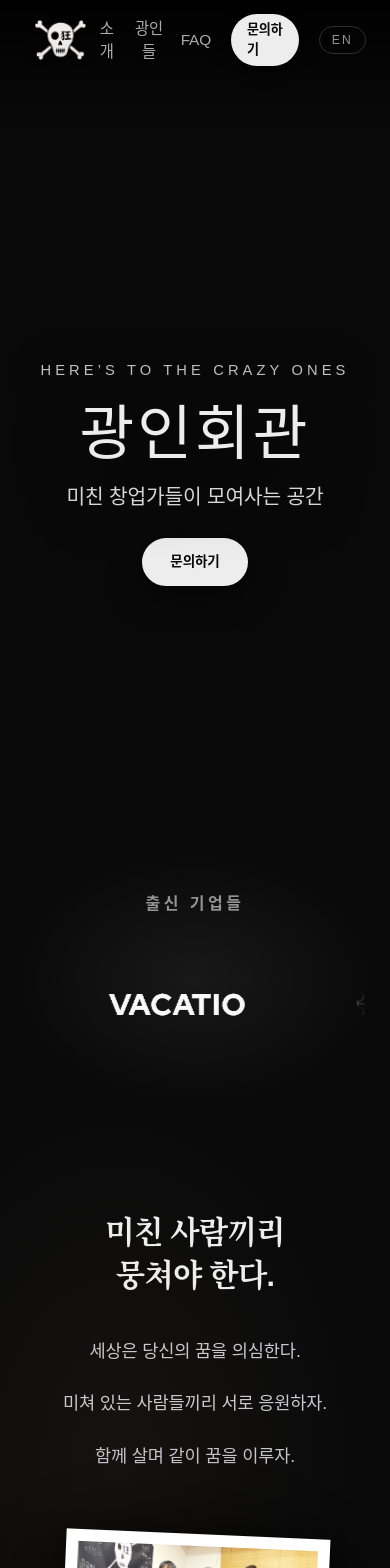
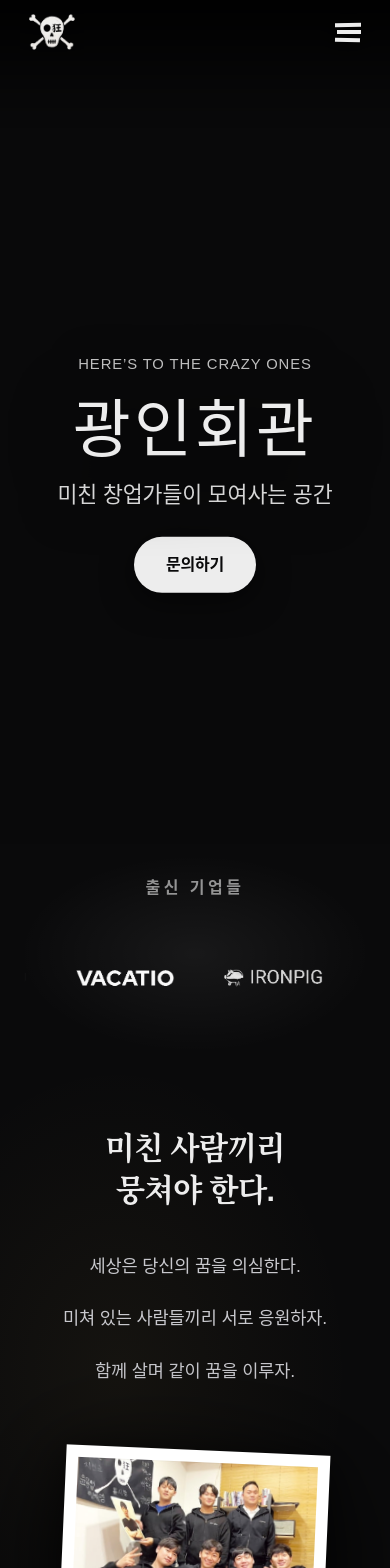
Before and after one commit to sonjaekyoung/crazyones, a Next.js app: page / in a window 390 px wide. Shown: the top 1568 px of the page. Built offline with nearby package versions, Linux system fonts and the light colour scheme; a web font is replaced by a local one.

Commit message:
optimize for mobile

```diff
--- a/src/app/globals.css
+++ b/src/app/globals.css
@@ -133,8 +133,8 @@ figcaption:hover, label:hover, em:hover, strong:hover, q:hover, code:hover {
   display: flex;
   flex: 0 0 auto;
   align-items: center;
-  gap: clamp(2.5rem, 6vw, 5rem);
-  padding-right: clamp(2.5rem, 6vw, 5rem);
+  gap: clamp(1.75rem, 5vw, 5rem);
+  padding-right: clamp(1.75rem, 5vw, 5rem);
 }
 
 .brothers-marquee-item {
@@ -198,15 +198,15 @@ figcaption:hover, label:hover, em:hover, strong:hover, q:hover, code:hover {
 .brothers-marquee-set {
   min-width: max-content;
   flex-shrink: 0;
-  gap: clamp(5rem, 10vw, 8rem);
-  padding-right: clamp(5rem, 10vw, 8rem);
+  gap: clamp(1.75rem, 5vw, 8rem);
+  padding-right: clamp(1.75rem, 5vw, 8rem);
 }
 
 .brothers-marquee-item {
   display: inline-flex;
   position: relative;
   z-index: 1;
-  width: clamp(10.5rem, 22.5vw, 15.75rem);
+  width: clamp(7.5rem, 20vw, 15.75rem);
   aspect-ratio: 2.32 / 1;
   align-items: center;
   justify-content: center;
--- a/src/components/home/alumni-section.tsx
+++ b/src/components/home/alumni-section.tsx
@@ -26,7 +26,7 @@ export function AlumniSection() {
   const copy = COPY[language];
 
   return (
-    <section className="relative overflow-hidden bg-night px-6 py-24 sm:py-36">
+    <section className="relative overflow-hidden bg-night px-6 py-16 sm:py-36">
       <div
         aria-hidden
         className="pointer-events-none absolute inset-0 bg-[radial-gradient(ellipse_70%_40%_at_50%_30%,rgba(230,195,106,0.05),transparent)]"
@@ -39,7 +39,7 @@ export function AlumniSection() {
           whileInView={{ opacity: 1, y: 0 }}
           viewport={{ once: true, margin: "-80px" }}
           transition={{ duration: 0.8, ease: EASE }}
-          className="mb-6 inline-block border-b border-bone/25 pb-2 text-xs font-semibold uppercase tracking-[0.22em] text-bone/50"
+          className="mb-6 inline-block border-b border-bone/40 pb-2 text-sm font-semibold uppercase tracking-[0.18em] text-bone/80 sm:text-base"
         >
           {copy.eyebrow}
         </motion.p>
--- a/src/components/home/brothers-marquee.tsx
+++ b/src/components/home/brothers-marquee.tsx
@@ -68,7 +68,7 @@ export function BrothersMarquee() {
   const labels = LABELS[language];
 
   return (
-    <section className="relative isolate overflow-hidden bg-night px-6 py-12 sm:py-16">
+    <section className="relative isolate overflow-hidden bg-night px-6 py-8 sm:py-16">
       <div
         aria-hidden
         className="pointer-events-none absolute inset-x-0 -top-24 h-24 bg-gradient-to-b from-transparent to-night"
--- a/src/components/home/environment-cta.tsx
+++ b/src/components/home/environment-cta.tsx
@@ -26,7 +26,7 @@ export function EnvironmentCTA() {
   const copy = COPY[language];
 
   return (
-    <section id="environment" className="relative overflow-hidden bg-night px-6 py-24 sm:py-36">
+    <section id="environment" className="relative overflow-hidden bg-night px-6 py-16 sm:py-36">
       {/* subtle radial glow */}
       <div
         aria-hidden
--- a/src/components/home/faq-section.tsx
+++ b/src/components/home/faq-section.tsx
@@ -125,7 +125,7 @@ export function FaqSection() {
   const faqs = FAQS[language];
 
   return (
-    <section id="faq" className="relative overflow-hidden bg-night px-6 py-24 sm:py-36">
+    <section id="faq" className="relative overflow-hidden bg-night px-6 py-16 sm:py-36">
       <div
         aria-hidden
         className="pointer-events-none absolute inset-0 bg-[radial-gradient(ellipse_60%_40%_at_50%_30%,rgba(230,195,106,0.04),transparent)]"
--- a/src/components/home/full-quote.tsx
+++ b/src/components/home/full-quote.tsx
@@ -14,7 +14,7 @@ export function FullQuote() {
   const { language } = useLanguage();
 
   return (
-    <section className="relative flex min-h-svh items-center justify-center overflow-hidden bg-hall px-6 py-24">
+    <section className="relative flex min-h-svh items-center justify-center overflow-hidden bg-hall px-6 py-16">
       {/* top edge fade from night */}
       <div
         aria-hidden
--- a/src/components/home/hero-flag.tsx
+++ b/src/components/home/hero-flag.tsx
@@ -31,8 +31,8 @@ export function HeroFlag() {
   const videoVisible = videoOk && videoReady;
   const titleSizeClass =
     language === "ko"
-      ? "text-[clamp(3.25rem,17cqw,10rem)]"
-      : "text-[clamp(2.1rem,8.8cqw,5.85rem)]";
+      ? "text-[clamp(3.85rem,18cqw,10rem)]"
+      : "text-[clamp(2.45rem,9.2cqw,5.85rem)]";
 
   useEffect(() => {
     if (!videoOk) return;
@@ -123,18 +123,18 @@ export function HeroFlag() {
       />
 
       <div className="absolute inset-x-0 top-[56%] z-10 mx-auto flex max-w-6xl -translate-y-1/2 flex-col items-center gap-[clamp(1.45rem,4cqw,2.75rem)] px-5 text-center [container-type:inline-size] sm:px-6">
-        <p className="max-w-full whitespace-nowrap font-display text-[clamp(0.9rem,4.2cqw,1.55rem)] uppercase tracking-[0.28em] text-bone/82 drop-shadow-[0_4px_18px_rgba(0,0,0,0.98)] sm:tracking-[0.36em]">
+        <p className="w-full max-w-full text-center font-display text-[clamp(0.82rem,3.8vw,1.55rem)] uppercase tracking-[0.06em] text-bone/82 drop-shadow-[0_4px_18px_rgba(0,0,0,0.98)] sm:tracking-[0.22em] md:tracking-[0.36em]">
           {copy.eyebrow}
         </p>
         <h1 className={`${titleSizeClass} max-w-full whitespace-nowrap font-display leading-none tracking-[0.05em] text-bone drop-shadow-[0_10px_34px_rgba(0,0,0,0.95)] sm:tracking-[0.08em]`}>
           {copy.title}
         </h1>
-        <p className="max-w-full whitespace-nowrap text-[clamp(1rem,5.8cqw,2.45rem)] leading-none text-bone/90 drop-shadow-[0_5px_22px_rgba(0,0,0,0.96)]">
+        <p className="max-w-full whitespace-nowrap text-[clamp(1.2rem,6.2cqw,2.45rem)] leading-none text-bone/90 drop-shadow-[0_5px_22px_rgba(0,0,0,0.96)]">
           {copy.subtitle}
         </p>
         <a
           href="mailto:crazyones.us@gmail.com"
-          className="mt-2 inline-flex items-center gap-2.5 rounded-full bg-bone px-7 py-3.5 text-[clamp(0.85rem,2.8cqw,1.05rem)] font-semibold text-night shadow-[0_8px_32px_rgba(0,0,0,0.55)] transition-all duration-300 hover:bg-gold hover:shadow-[0_8px_32px_rgba(230,195,106,0.28)]"
+          className="mt-2 inline-flex items-center gap-2.5 rounded-full bg-bone px-8 py-4 text-[clamp(1rem,3cqw,1.1rem)] font-semibold text-night shadow-[0_8px_32px_rgba(0,0,0,0.55)] transition-all duration-300 hover:bg-gold hover:shadow-[0_8px_32px_rgba(230,195,106,0.28)]"
         >
           {copy.cta}
         </a>
--- a/src/components/home/investors-grid.tsx
+++ b/src/components/home/investors-grid.tsx
@@ -37,7 +37,7 @@ export function InvestorsGrid() {
   const copy = COPY[language];
 
   return (
-    <section className="relative overflow-hidden bg-night px-6 py-24 sm:py-36">
+    <section className="relative overflow-hidden bg-night px-6 py-16 sm:py-36">
       <div
         aria-hidden
         className="pointer-events-none absolute inset-0 bg-[radial-gradient(ellipse_60%_50%_at_65%_50%,rgba(230,195,106,0.05),transparent)]"
@@ -61,7 +61,7 @@ export function InvestorsGrid() {
         </div>
 
         {/* ── Right: 3-column logo grid ── */}
-        <div className="grid grid-cols-3 gap-px overflow-hidden rounded-lg border border-seam bg-seam">
+        <div className="grid grid-cols-2 gap-px overflow-hidden rounded-lg border border-seam bg-seam sm:grid-cols-3">
           {LOGOS.map((logo, i) => (
             <motion.div
               key={logo.src}
@@ -69,7 +69,7 @@ export function InvestorsGrid() {
               whileInView={{ opacity: 1 }}
               viewport={{ once: true, margin: "-60px" }}
               transition={{ delay: i * 0.04, duration: 0.7, ease: EASE }}
-              className="flex items-center justify-center bg-hall p-5 sm:p-6"
+              className="flex items-center justify-center bg-hall p-4 sm:p-6"
             >
               <Image
                 src={logo.src}
--- a/src/components/home/seniors-grid.tsx
+++ b/src/components/home/seniors-grid.tsx
@@ -73,7 +73,7 @@ export function SeniorsGrid() {
   const copy = COPY[language];
 
   return (
-    <section id="seniors" className="relative overflow-hidden bg-night px-6 py-24 sm:py-36">
+    <section id="seniors" className="relative overflow-hidden bg-night px-6 py-16 sm:py-36">
       <div
         aria-hidden
         className="pointer-events-none absolute inset-0 bg-[radial-gradient(ellipse_70%_50%_at_50%_40%,rgba(230,195,106,0.05),transparent)]"
--- a/src/components/home/video-section.tsx
+++ b/src/components/home/video-section.tsx
@@ -7,7 +7,7 @@ const VIDEO_ID = "ZJy3hQxFsxY";
 
 export function VideoSection() {
   return (
-    <section className="relative overflow-hidden bg-night px-6 py-24 sm:py-36">
+    <section className="relative overflow-hidden bg-night px-6 py-16 sm:py-36">
       <div
         aria-hidden
         className="pointer-events-none absolute inset-0 bg-[radial-gradient(ellipse_60%_50%_at_50%_50%,rgba(230,195,106,0.05),transparent)]"
--- a/src/components/home/who-lives.tsx
+++ b/src/components/home/who-lives.tsx
@@ -26,7 +26,7 @@ export function WhoLives() {
   const copy = COPY[language];
 
   return (
-    <section className="relative overflow-hidden bg-night px-6 py-24 sm:py-36">
+    <section className="relative overflow-hidden bg-night px-6 py-16 sm:py-36">
       <div
         aria-hidden
         className="pointer-events-none absolute inset-0 bg-[radial-gradient(ellipse_60%_50%_at_70%_50%,rgba(230,195,106,0.05),transparent)]"
--- a/src/components/nav/site-header.tsx
+++ b/src/components/nav/site-header.tsx
@@ -2,6 +2,8 @@
 
 import Image from "next/image";
 import Link from "next/link";
+import { useEffect, useState } from "react";
+import { AnimatePresence, motion } from "framer-motion";
 import { useLanguage, type Language } from "@/lib/language-context";
 
 const LABELS = {
@@ -12,6 +14,8 @@ const LABELS = {
     contact: "문의하기",
     toggle: "EN",
     homeLabel: "광인회관 홈",
+    openMenu: "메뉴 열기",
+    closeMenu: "메뉴 닫기",
   },
   en: {
     about: "About",
@@ -20,31 +24,64 @@ const LABELS = {
     contact: "Contact Us",
     toggle: "KO",
     homeLabel: "Gwangin Hall home",
+    openMenu: "Open menu",
+    closeMenu: "Close menu",
   },
 } satisfies Record<Language, Record<string, string>>;
+
+const NAV_ITEMS = [
+  { id: "environment", labelKey: "about" as const },
+  { id: "seniors", labelKey: "seniors" as const },
+  { id: "faq", labelKey: "faq" as const },
+];
+
+const EASE = [0.22, 1, 0.36, 1] as const;
 
 export function SiteHeader() {
   const { language, toggleLanguage } = useLanguage();
   const labels = LABELS[language];
+  const [menuOpen, setMenuOpen] = useState(false);
 
   function scrollTo(id: string) {
-    const el = document.getElementById(id);
-    if (el) {
-      el.scrollIntoView({ behavior: "smooth", block: "start" });
-    }
+    setMenuOpen(false);
+    // Wait a tick so the drawer unmount doesn't steal focus/scroll
+    requestAnimationFrame(() => {
+      const el = document.getElementById(id);
+      if (el) {
+        el.scrollIntoView({ behavior: "smooth", block: "start" });
+      }
+    });
   }
 
+  useEffect(() => {
+    if (!menuOpen) return;
+
+    const prev = document.body.style.overflow;
+    document.body.style.overflow = "hidden";
+
+    function onKeyDown(event: KeyboardEvent) {
+      if (event.key === "Escape") setMenuOpen(false);
+    }
+
+    window.addEventListener("keydown", onKeyDown);
+    return () => {
+      document.body.style.overflow = prev;
+      window.removeEventListener("keydown", onKeyDown);
+    };
+  }, [menuOpen]);
+
   return (
-    <header className="fixed left-0 right-0 top-0 z-50 px-6">
+    <header className="fixed left-0 right-0 top-0 z-50 px-5 sm:px-6">
       <div
         aria-hidden
         className="pointer-events-none absolute inset-x-0 top-0 h-32 bg-[linear-gradient(to_bottom,rgba(0,0,0,0.86)_0%,rgba(0,0,0,0.72)_18%,rgba(0,0,0,0.50)_42%,rgba(0,0,0,0.22)_70%,rgba(0,0,0,0)_100%)]"
       />
-      <div className="relative mx-auto flex h-20 max-w-6xl items-center justify-between">
+
+      <div className="relative mx-auto flex h-16 max-w-6xl items-center justify-between sm:h-20">
         <Link
           href="/"
           aria-label={labels.homeLabel}
-          className="group flex h-14 w-20 items-center justify-center overflow-hidden rounded-sm transition-opacity hover:opacity-85"
+          className="group flex h-12 w-16 items-center justify-center overflow-hidden rounded-sm transition-opacity hover:opacity-85 sm:h-14 sm:w-20"
         >
           <Image
             src="/logo/header-logo.png"
@@ -52,23 +89,25 @@ export function SiteHeader() {
             width={90}
             height={72}
             priority
-            className="h-10 w-auto max-w-none object-contain drop-shadow-[0_8px_24px_rgba(0,0,0,0.75)]"
+            className="h-9 w-auto max-w-none object-contain drop-shadow-[0_8px_24px_rgba(0,0,0,0.75)] sm:h-10"
           />
         </Link>
 
-        <nav className="flex items-center gap-4 text-[0.96rem] text-bone/72 drop-shadow-[0_3px_14px_rgba(0,0,0,0.9)] sm:gap-7 sm:text-[1.08rem]">
-          <button type="button" onClick={() => scrollTo("environment")} className="transition-colors hover:text-bone">
-            {labels.about}
-          </button>
-          <button type="button" onClick={() => scrollTo("seniors")} className="transition-colors hover:text-bone">
-            {labels.seniors}
-          </button>
-          <button type="button" onClick={() => scrollTo("faq")} className="transition-colors hover:text-bone">
-            {labels.faq}
-          </button>
+        {/* Desktop nav */}
+        <nav className="hidden items-center gap-7 text-[1.08rem] text-bone/72 drop-shadow-[0_3px_14px_rgba(0,0,0,0.9)] md:flex">
+          {NAV_ITEMS.map((item) => (
+            <button
+              key={item.id}
+              type="button"
+              onClick={() => scrollTo(item.id)}
+              className="transition-colors hover:text-bone"
+            >
+              {labels[item.labelKey]}
+            </button>
+          ))}
           <a
             href="mailto:crazyones.us@gmail.com"
-            className="ml-1 inline-flex items-center rounded-full bg-bone px-4 py-1.5 text-[0.82rem] font-semibold text-night transition-all duration-200 hover:bg-gold sm:ml-2 sm:px-5 sm:text-[0.88rem]"
+            className="ml-1 inline-flex items-center rounded-full bg-bone px-5 py-1.5 text-[0.88rem] font-semibold text-night transition-all duration-200 hover:bg-gold"
           >
             {labels.contact}
           </a>
@@ -76,12 +115,108 @@ export function SiteHeader() {
             type="button"
             aria-label="Toggle language"
             onClick={toggleLanguage}
-            className="ml-1 rounded-full border border-bone/18 px-3 py-1 text-[0.76rem] tracking-[0.18em] text-bone/62 transition hover:border-bone/35 hover:text-bone sm:ml-2"
+            className="ml-1 rounded-full border border-bone/18 px-3 py-1 text-[0.76rem] tracking-[0.18em] text-bone/62 transition hover:border-bone/35 hover:text-bone"
           >
             {labels.toggle}
           </button>
         </nav>
+
+        {/* Mobile: rough thick hamburger / close */}
+        <button
+          type="button"
+          aria-label={menuOpen ? labels.closeMenu : labels.openMenu}
+          aria-expanded={menuOpen}
+          aria-controls="mobile-nav"
+          onClick={() => setMenuOpen((open) => !open)}
+          className="relative z-[60] flex h-11 w-11 items-center justify-center text-bone transition-opacity hover:opacity-80 md:hidden"
+        >
+          <span className="sr-only">{menuOpen ? labels.closeMenu : labels.openMenu}</span>
+          <span
+            aria-hidden
+            className="relative flex h-[18px] w-[26px] flex-col justify-between drop-shadow-[0_2px_8px_rgba(0,0,0,0.85)]"
+          >
+            {/* Uneven widths + square ends for a hand-cut, grungy feel */}
+            <span
+              className={`block h-[3.5px] w-full origin-center bg-current transition-transform duration-300 ${
+                menuOpen ? "translate-y-[7.25px] rotate-[42deg]" : "rotate-[-1deg]"
+              }`}
+            />
+            <span
+              className={`ml-auto block h-[4px] w-[92%] origin-center bg-current transition-opacity duration-200 ${
+                menuOpen ? "opacity-0" : "rotate-[0.5deg] opacity-100"
+              }`}
+            />
+            <span
+              className={`block h-[3.5px] w-[96%] origin-center bg-current transition-transform duration-300 ${
+                menuOpen ? "-translate-y-[7.25px] -rotate-[42deg]" : "rotate-[1.5deg]"
+              }`}
+            />
+          </span>
+        </button>
       </div>
+
+      {/* Mobile drawer */}
+      <AnimatePresence>
+        {menuOpen && (
+          <>
+            <motion.button
+              type="button"
+              aria-label={labels.closeMenu}
+              initial={{ opacity: 0 }}
+              animate={{ opacity: 1 }}
+              exit={{ opacity: 0 }}
+              transition={{ duration: 0.25 }}
+              onClick={() => setMenuOpen(false)}
+              className="fixed inset-0 z-40 bg-night/80 backdrop-blur-sm md:hidden"
+            />
+            <motion.nav
+              id="mobile-nav"
+              initial={{ opacity: 0, y: -12 }}
+              animate={{ opacity: 1, y: 0 }}
+              exit={{ opacity: 0, y: -12 }}
+              transition={{ duration: 0.35, ease: EASE }}
+              className="absolute inset-x-0 top-16 z-50 border-b border-seam bg-hall/95 px-5 pb-8 pt-4 shadow-[0_24px_60px_rgba(0,0,0,0.55)] backdrop-blur-md md:hidden"
+            >
+              <div className="mx-auto flex max-w-6xl flex-col gap-1">
+                {NAV_ITEMS.map((item, index) => (
+                  <motion.button
+                    key={item.id}
+                    type="button"
+                    initial={{ opacity: 0, x: -8 }}
+                    animate={{ opacity: 1, x: 0 }}
+                    transition={{ delay: 0.05 + index * 0.05, duration: 0.35, ease: EASE }}
+                    onClick={() => scrollTo(item.id)}
+                    className="rounded-lg px-3 py-3.5 text-left text-[1.15rem] text-bone/80 transition-colors hover:bg-hall-elevated hover:text-bone"
+                  >
+                    {labels[item.labelKey]}
+                  </motion.button>
+                ))}
+
+                <a
+                  href="mailto:crazyones.us@gmail.com"
+                  className="mt-3 inline-flex items-center justify-center rounded-full bg-bone px-5 py-3 text-[0.95rem] font-semibold text-night transition-all duration-200 hover:bg-gold"
+                >
+                  {labels.contact}
+                </a>
+
+                <div className="mt-4 flex items-center justify-between border-t border-seam pt-5">
+                  <span className="text-sm text-ash">
+                    {language === "ko" ? "언어" : "Language"}
+                  </span>
+                  <button
+                    type="button"
+                    aria-label="Toggle language"
+                    onClick={toggleLanguage}
+                    className="rounded-full border border-bone/18 px-4 py-1.5 text-[0.8rem] tracking-[0.18em] text-bone/70 transition hover:border-bone/35 hover:text-bone"
+                  >
+                    {labels.toggle}
+                  </button>
+                </div>
+              </div>
+            </motion.nav>
+          </>
+        )}
+      </AnimatePresence>
     </header>
   );
 }
```
